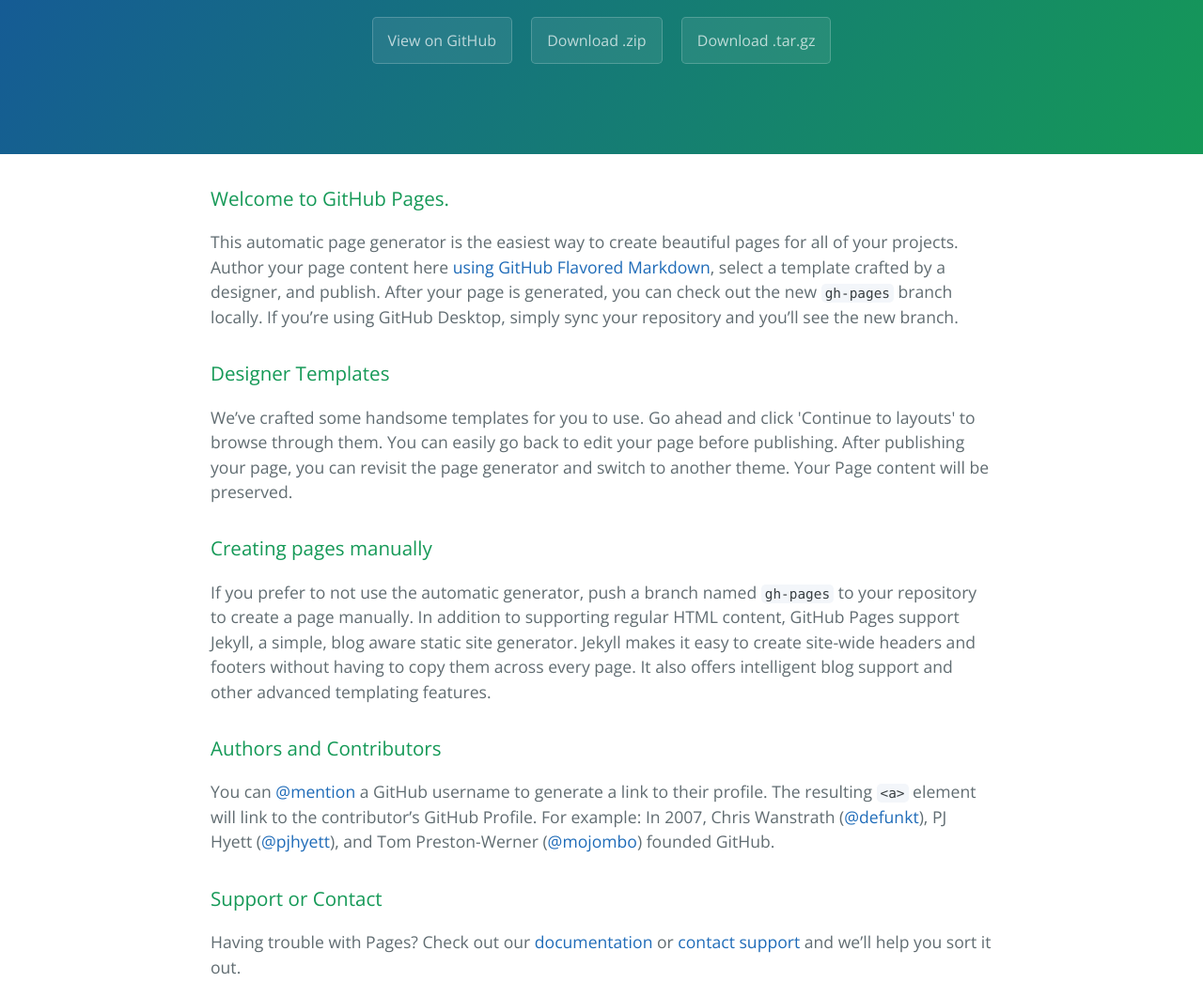
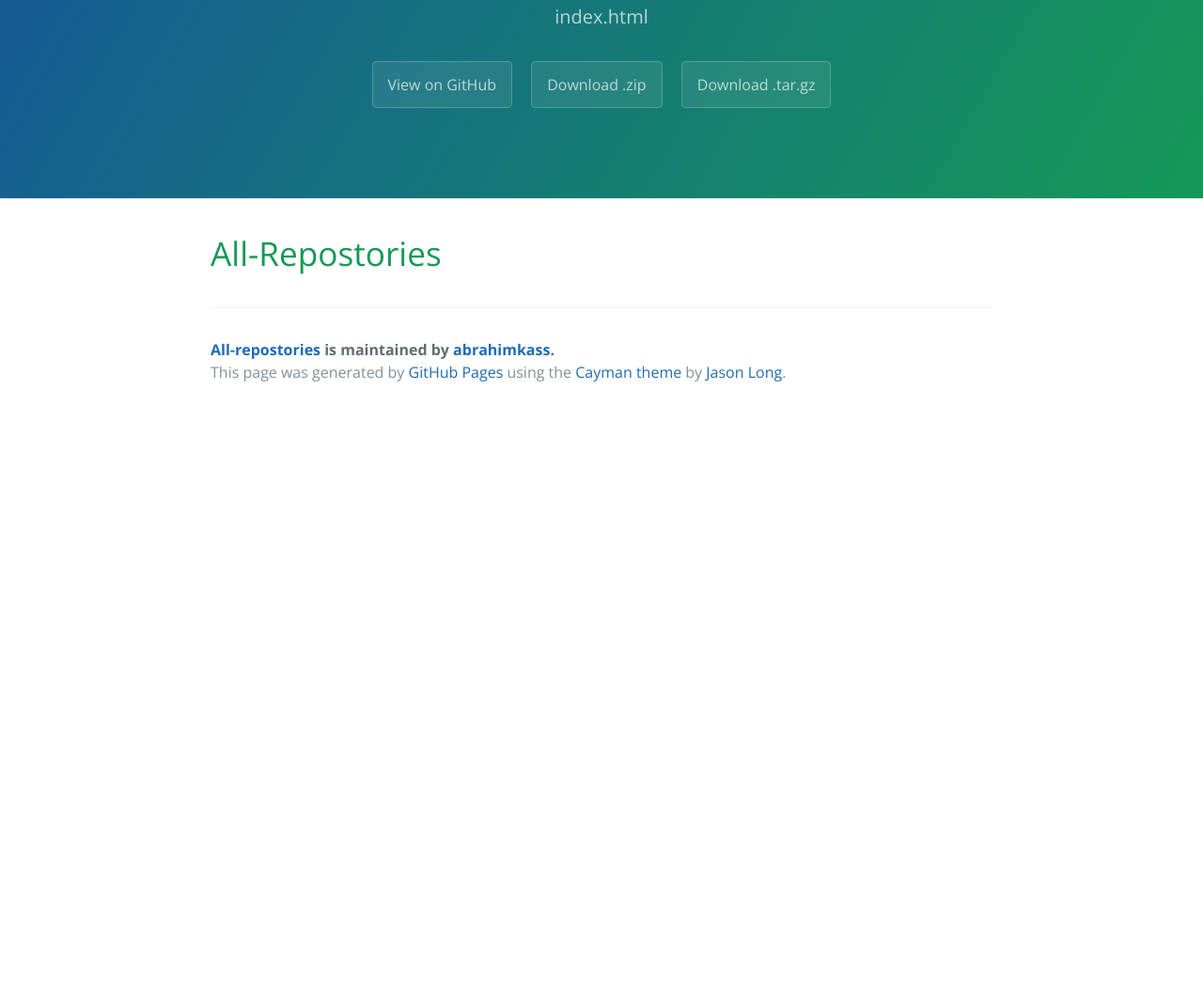
Before and after one commit to abrahimkass/All-Repostories, a plain HTML site: page index.html in a window 1280 px wide. Shown: the part 172-1217 px from the top of the page at 94% size. After the commit the page ends 800 px from the top, so only its background shows below. Drawn offline with nearby package versions, Linux system fonts and the light colour scheme.

```diff
--- a/index.html
+++ b/index.html
@@ -12,37 +12,15 @@
   <body>
     <section class="page-header">
       <h1 class="project-name">All-repostories</h1>
-      <h2 class="project-tagline"></h2>
+      <h2 class="project-tagline">index.html</h2>
       <a href="https://github.com/abrahimkass/All-Repostories" class="btn">View on GitHub</a>
       <a href="https://github.com/abrahimkass/All-Repostories/zipball/master" class="btn">Download .zip</a>
       <a href="https://github.com/abrahimkass/All-Repostories/tarball/master" class="btn">Download .tar.gz</a>
     </section>
 
     <section class="main-content">
-      <h3>
-<a id="welcome-to-github-pages" class="anchor" href="#welcome-to-github-pages" aria-hidden="true"><span class="octicon octicon-link"></span></a>Welcome to GitHub Pages.</h3>
-
-<p>This automatic page generator is the easiest way to create beautiful pages for all of your projects. Author your page content here <a href="https://guides.github.com/features/mastering-markdown/">using GitHub Flavored Markdown</a>, select a template crafted by a designer, and publish. After your page is generated, you can check out the new <code>gh-pages</code> branch locally. If you’re using GitHub Desktop, simply sync your repository and you’ll see the new branch.</p>
-
-<h3>
-<a id="designer-templates" class="anchor" href="#designer-templates" aria-hidden="true"><span class="octicon octicon-link"></span></a>Designer Templates</h3>
-
-<p>We’ve crafted some handsome templates for you to use. Go ahead and click 'Continue to layouts' to browse through them. You can easily go back to edit your page before publishing. After publishing your page, you can revisit the page generator and switch to another theme. Your Page content will be preserved.</p>
-
-<h3>
-<a id="creating-pages-manually" class="anchor" href="#creating-pages-manually" aria-hidden="true"><span class="octicon octicon-link"></span></a>Creating pages manually</h3>
-
-<p>If you prefer to not use the automatic generator, push a branch named <code>gh-pages</code> to your repository to create a page manually. In addition to supporting regular HTML content, GitHub Pages support Jekyll, a simple, blog aware static site generator. Jekyll makes it easy to create site-wide headers and footers without having to copy them across every page. It also offers intelligent blog support and other advanced templating features.</p>
-
-<h3>
-<a id="authors-and-contributors" class="anchor" href="#authors-and-contributors" aria-hidden="true"><span class="octicon octicon-link"></span></a>Authors and Contributors</h3>
-
-<p>You can <a href="https://github.com/blog/821" class="user-mention">@mention</a> a GitHub username to generate a link to their profile. The resulting <code>&lt;a&gt;</code> element will link to the contributor’s GitHub Profile. For example: In 2007, Chris Wanstrath (<a href="https://github.com/defunkt" class="user-mention">@defunkt</a>), PJ Hyett (<a href="https://github.com/pjhyett" class="user-mention">@pjhyett</a>), and Tom Preston-Werner (<a href="https://github.com/mojombo" class="user-mention">@mojombo</a>) founded GitHub.</p>
-
-<h3>
-<a id="support-or-contact" class="anchor" href="#support-or-contact" aria-hidden="true"><span class="octicon octicon-link"></span></a>Support or Contact</h3>
-
-<p>Having trouble with Pages? Check out our <a href="https://help.github.com/pages">documentation</a> or <a href="https://github.com/contact">contact support</a> and we’ll help you sort it out.</p>
+      <h1>
+<a id="all-repostories" class="anchor" href="#all-repostories" aria-hidden="true"><span class="octicon octicon-link"></span></a>All-Repostories</h1>
 
       <footer class="site-footer">
         <span class="site-footer-owner"><a href="https://github.com/abrahimkass/All-Repostories">All-repostories</a> is maintained by <a href="https://github.com/abrahimkass">abrahimkass</a>.</span>
@@ -52,6 +30,16 @@
 
     </section>
 
+            <script type="text/javascript">
+            var gaJsHost = (("https:" == document.location.protocol) ? "https://ssl." : "http://www.");
+            document.write(unescape("%3Cscript src='" + gaJsHost + "google-analytics.com/ga.js' type='text/javascript'%3E%3C/script%3E"));
+          </script>
+          <script type="text/javascript">
+            try {
+              var pageTracker = _gat._getTracker("e6b4464");
+            pageTracker._trackPageview();
+            } catch(err) {}
+          </script>
 
   </body>
 </html>
```
Also changed, not shown: params.json (+1 -1 lines).
